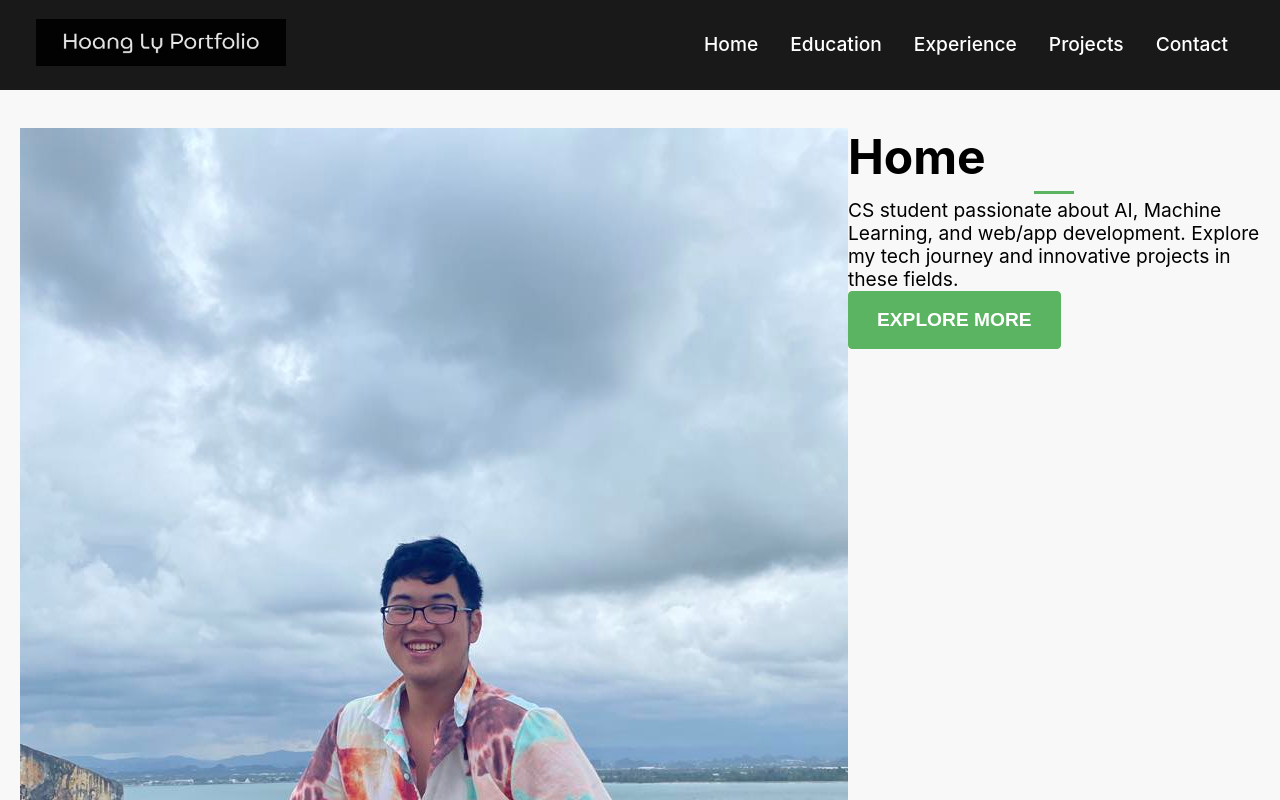
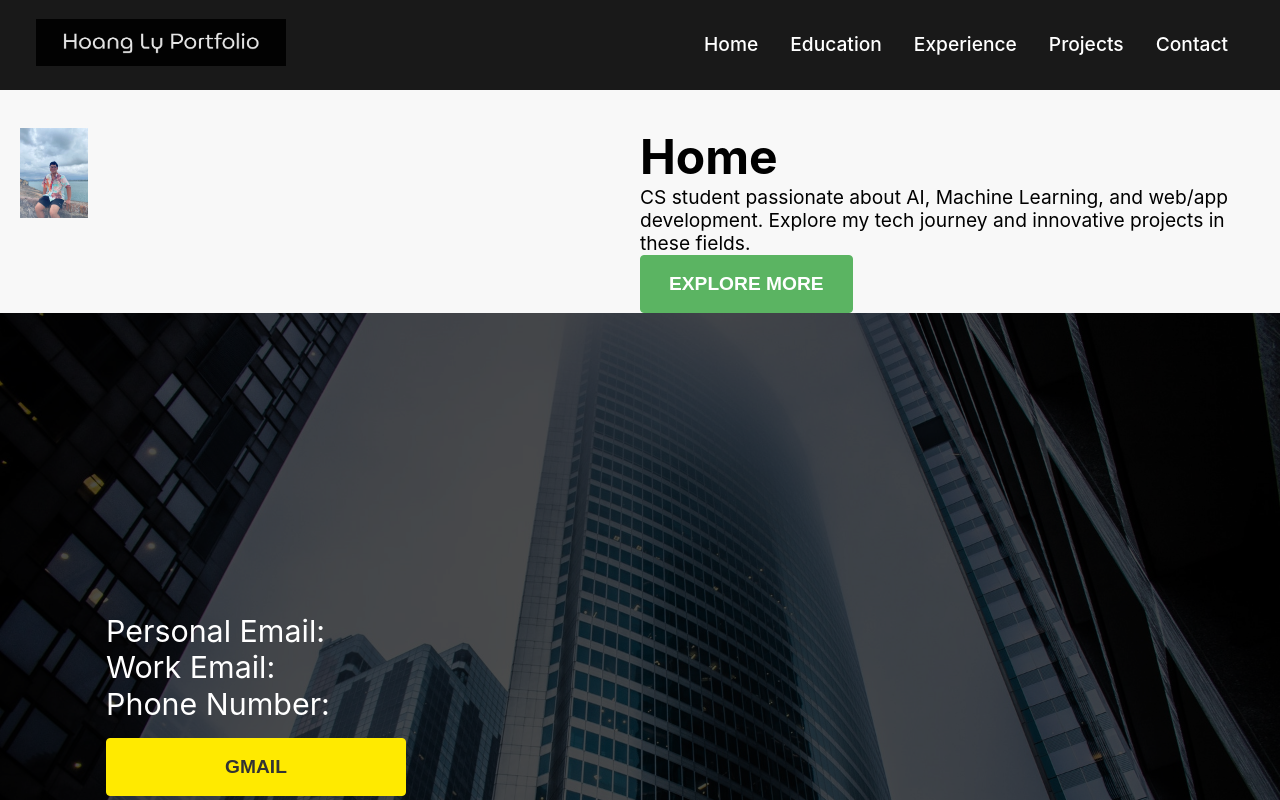
Before and after one commit to Unravel2802/portfolio, a React (Create React App) app: page / in a window 1280 px wide. Shown: the top 800 px of the page. Built offline with nearby package versions, Linux system fonts and the light colour scheme.

Commit message:
small fixes

```diff
--- a/src/components/Navbar.css
+++ b/src/components/Navbar.css
@@ -7,7 +7,7 @@
     z-index: 1;
     transition: .3s ease-in;
     overflow: hidden;
-    background-color: rgba(0,0,0,.9);
+    background-color: rgba(0,0,0,0.9);
 }
 
 .header .navbar {
--- a/src/components/home.css
+++ b/src/components/home.css
@@ -14,6 +14,13 @@
 
 .home h2{
     font-size: 3rem;
+}
+
+.home .container img{
+    padding: 0rem;
+    height: 90px;
+    width: auto;
+
 }
 
 .home .col-2{
--- a/src/components/home.js
+++ b/src/components/home.js
@@ -9,7 +9,6 @@ const Home = () => {
                 <img src={hoang} alt='john'/>
                 <div className="columns-2">
                     <h2>Home</h2>
-                    <span className="line"></span>
                     <p>CS student passionate about AI, Machine Learning, and web/app development. Explore my tech journey and innovative projects in these fields.</p>
                     <button className="button">explore more</button>
                 </div>
```
